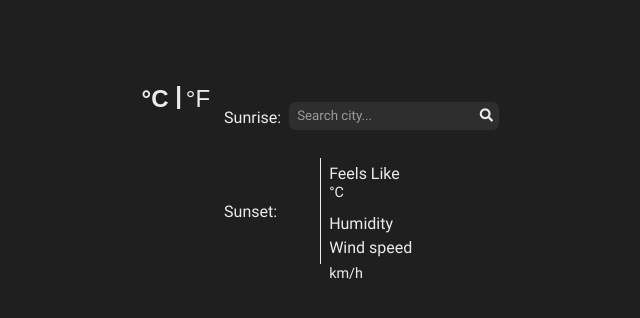
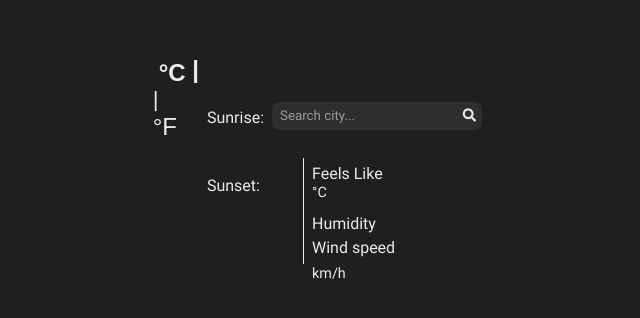
Before and after one commit to G-Cioni/weatherApp, a plain HTML site: page index.html in a window 1280 px wide. Shown: the part 208-526 px from the top of the page, without its empty margins (310-950 px from the left). Drawn offline with Linux system fonts and the light colour scheme; no server answers.

Commit message:
created unit-switch-separator

```diff
--- a/index.html
+++ b/index.html
@@ -36,6 +36,7 @@
                 <h1 id="main-temperature" ></h1></h1>
                 <div id="unit-switch">
                     <button id="celsius" class="scale-btn active-unit">°C</button>
+                    <h4 id="unit-switch-separator">|</h4>
                     <button id="fahrenheit" class="scale-btn">°F</button>
                 </div>
             </div>
```
